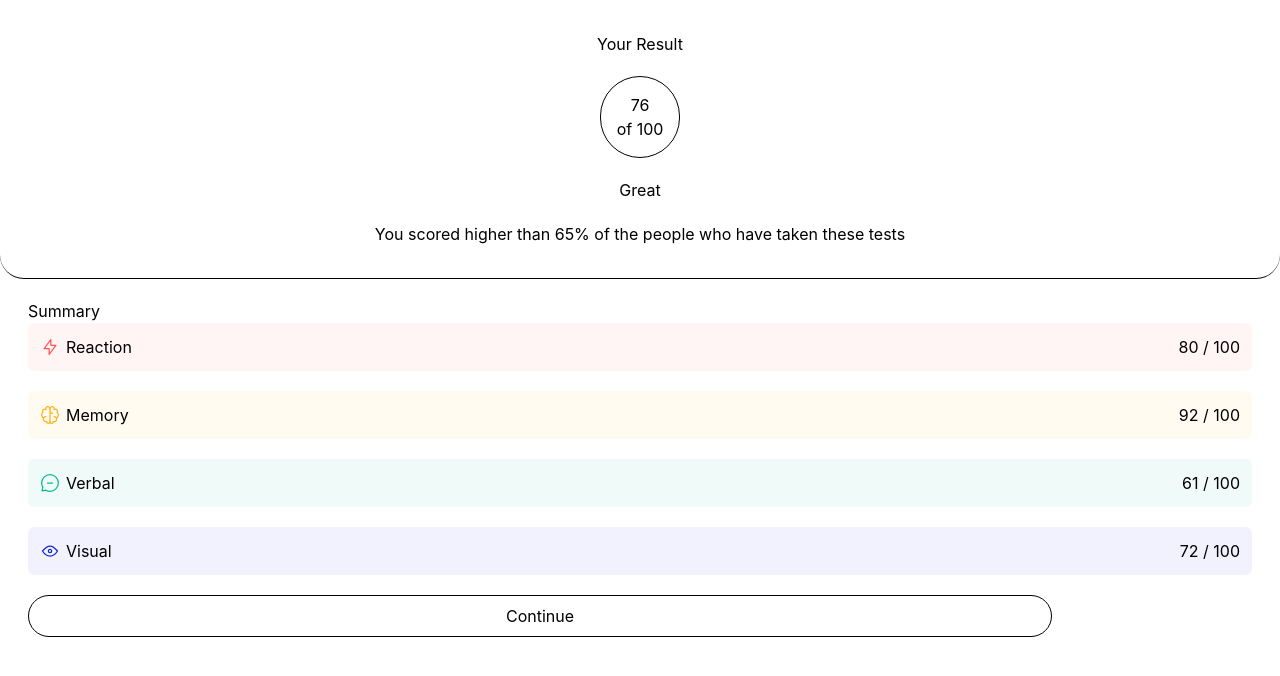
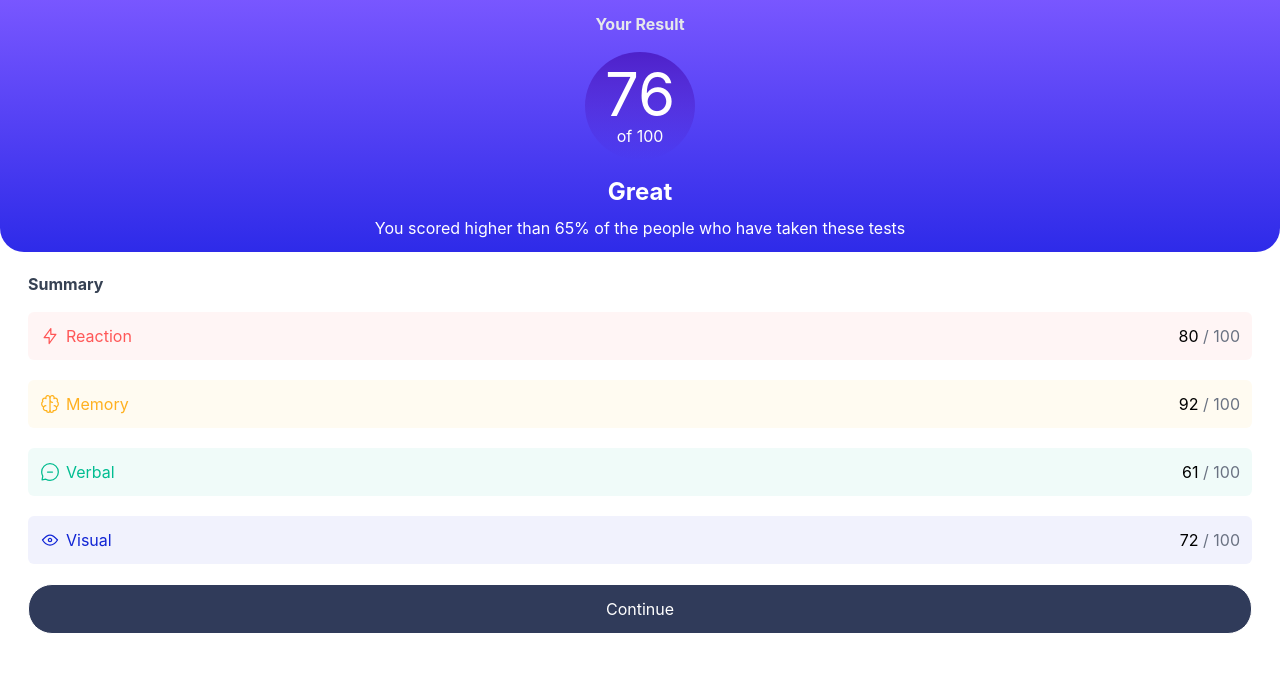
Before and after one commit to Gina-bun/SCAMP-frontend-mentorship-tasks, a React (Vite) app in the folder Result-Summary-Component/: page / in a window 1280 px wide. Shown: the top 676 px of the page. Built offline with nearby package versions, Linux system fonts and the light colour scheme.

Commit message:
style: add colours and layout styles

```diff
--- a/Result-Summary-Component/src/SummaryCard.jsx
+++ b/Result-Summary-Component/src/SummaryCard.jsx
@@ -4,50 +4,68 @@ export function SummaryCard({data}){
 // - Orangey yellow: hsl(39, 100%, 56%)
 // - Green teal: hsl(166, 100%, 37%)
 // - Cobalt blue: hsl(234, 85%, 45%)
-    const colours = {
+    const bgColours = {
         Reaction: "hsla(0, 100%, 67%, 0.06)",
         Memory: "hsla(39, 100%, 56%, 0.06)",
         Verbal: "hsla(166, 100%, 37%, 0.06)",
         Visual: "hsla(234, 85%, 45%, 0.06)",
     }
 
+    const textColours = {
+        Reaction: "hsl(0, 100%, 67%)",
+        Memory: "hsl(39, 100%, 56%)",
+        Verbal: "hsl(166, 100%, 37%)",
+        Visual: "hsl(234, 85%, 45%)",
+    }
+
     return (
         <>
           <div className="container">
-            <div className="result flex flex-col gap-5 items-center text-center py-8 px-12 border-b rounded-bl-3xl rounded-br-3xl">
-                <h3>Your Result</h3>
+            <div
+            className="result text-white flex flex-col gap-4 items-center text-center
+             py-3 px-12 rounded-bl-3xl rounded-br-3xl"
+             style={{background: "linear-gradient( to bottom , hsl(252, 100%, 67%), hsl(241, 81%, 54%))"}}
+             >
+                <h3 className="font-bold text-gray-200">Your Result</h3>
 
-                <div className="average rounded-full border p-4">
-                        <p>76</p>
+                <div
+                className="average rounded-[100%] py-3 px-5"
+                style={{background: "linear-gradient(to bottom, hsla(256, 72%, 46%, 1),hsla(241, 72%, 46%, 0))"}}
+                >
+                        <p className="text-6xl">76</p>
                         <p>of 100</p>
                 </div>
 
-                <p>Great</p>
+                <p className="text-2xl font-bold mb-[-8px]">Great</p>
                 <p>You scored higher than 65% of the people who have taken these tests</p>
             </div>
 
-            <div className="summary py-5 px-7">
-                <h3>Summary</h3>
+            <div className="summary py-1 px-7">
+                <h3 className=" text-gray-700 py-4 font-bold">Summary</h3>
                 {/* list content here */}
                 <div className="summary-items flex flex-col gap-y-5">
                     {
                          data.map((dataObj) => {
                     return  <div
                             className="flex justify-between py-3 rounded-md px-3"
-                            style={{backgroundColor: colours[dataObj.category]}}
+                            style={{backgroundColor: bgColours[dataObj.category]}}
                             key={dataObj.category}>
 
                                 <div className={`flex gap-1.5`} >
                                    <img className="" src={dataObj.icon} alt={`${dataObj.category} icon`} />
-                                   <p> {dataObj.category}</p>
+                                   <p style={{color: textColours[dataObj.category]}}> {dataObj.category}</p>
                                 </div>
-                                <p>{dataObj.score} / 100</p>
+                                <p>{dataObj.score} <span className="text-gray-500">/ 100</span></p>
                             </div>
 
                         })
                     }
                 </div>
-                <button className="border rounded-3xl p-2 w-[80vw] mt-5">Continue</button>
+                <button
+                className="border rounded-3xl py-3 w-full mt-5 text-white"
+                style={{backgroundColor: "hsl(224, 30%, 27%)"}}
+                >
+                    Continue</button>
             </div>
           </div>
         </>
```
